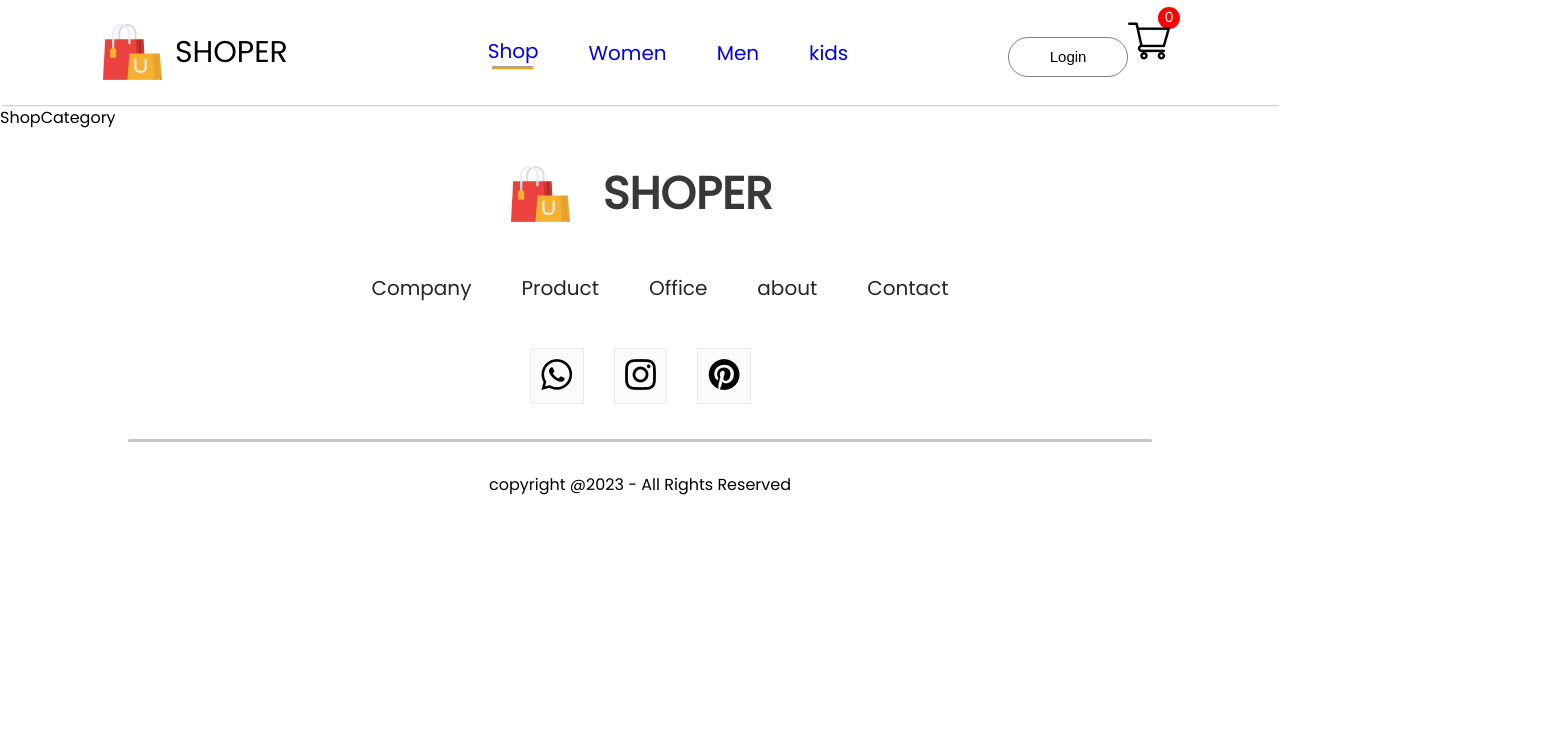
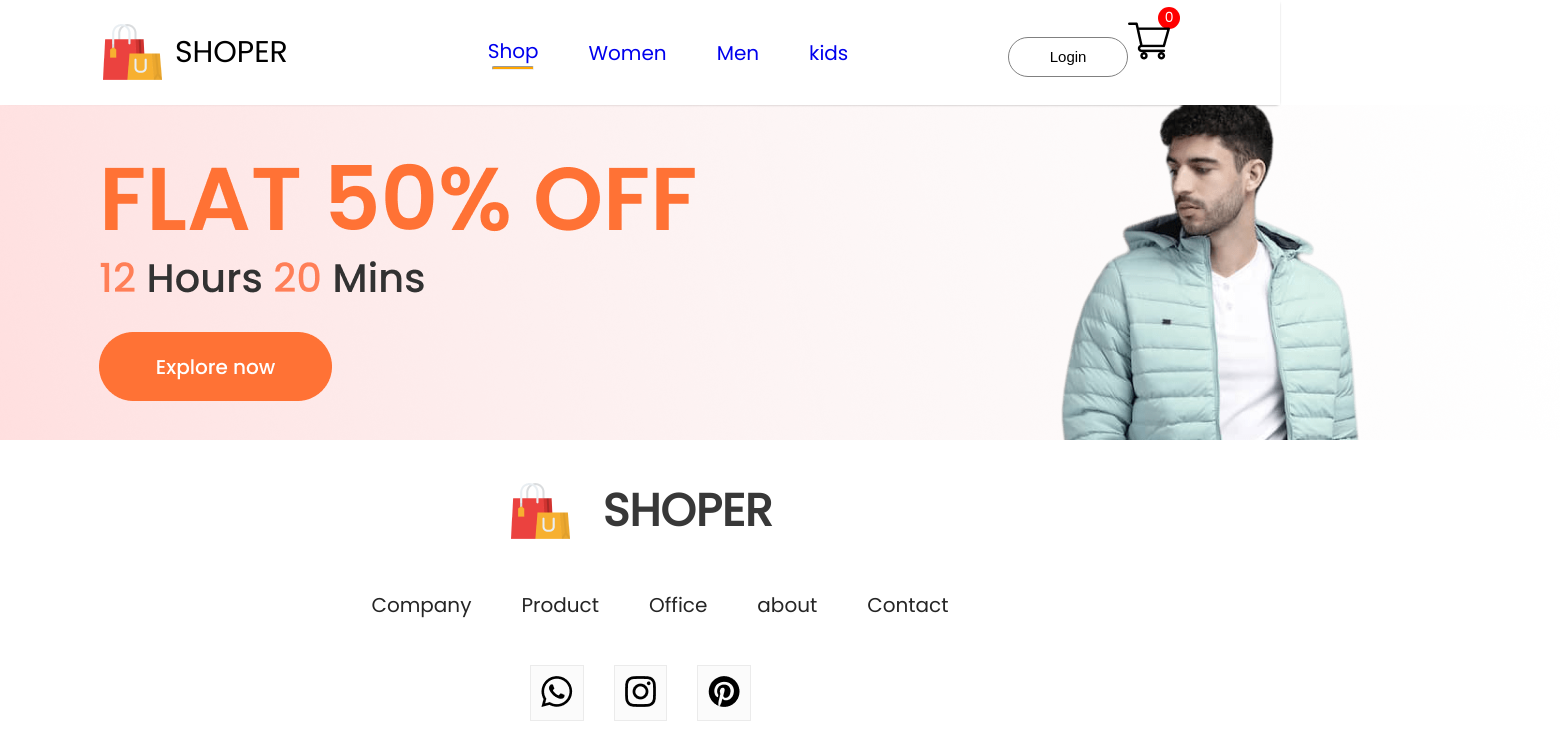
Before and after one commit to m-fadi/E-commerce, a React (Create React App) app: page /men in a window 1280 px wide. Shown: the top 754 px of the page, 1560 px wide, since content can reach past the window. Built offline with nearby package versions, Linux system fonts and the light colour scheme.

Commit message:
offer banner

```diff
--- a/src/pages/ShopCategory.jsx
+++ b/src/pages/ShopCategory.jsx
@@ -3,7 +3,9 @@ import React from 'react'
 function ShopCategory(props) {
   console.log(props)
   return (
-    <div >ShopCategory</div>
+    <div >
+      <img src={props.specialOffer} alt="" />
+    </div>
   )
 }
 
```
